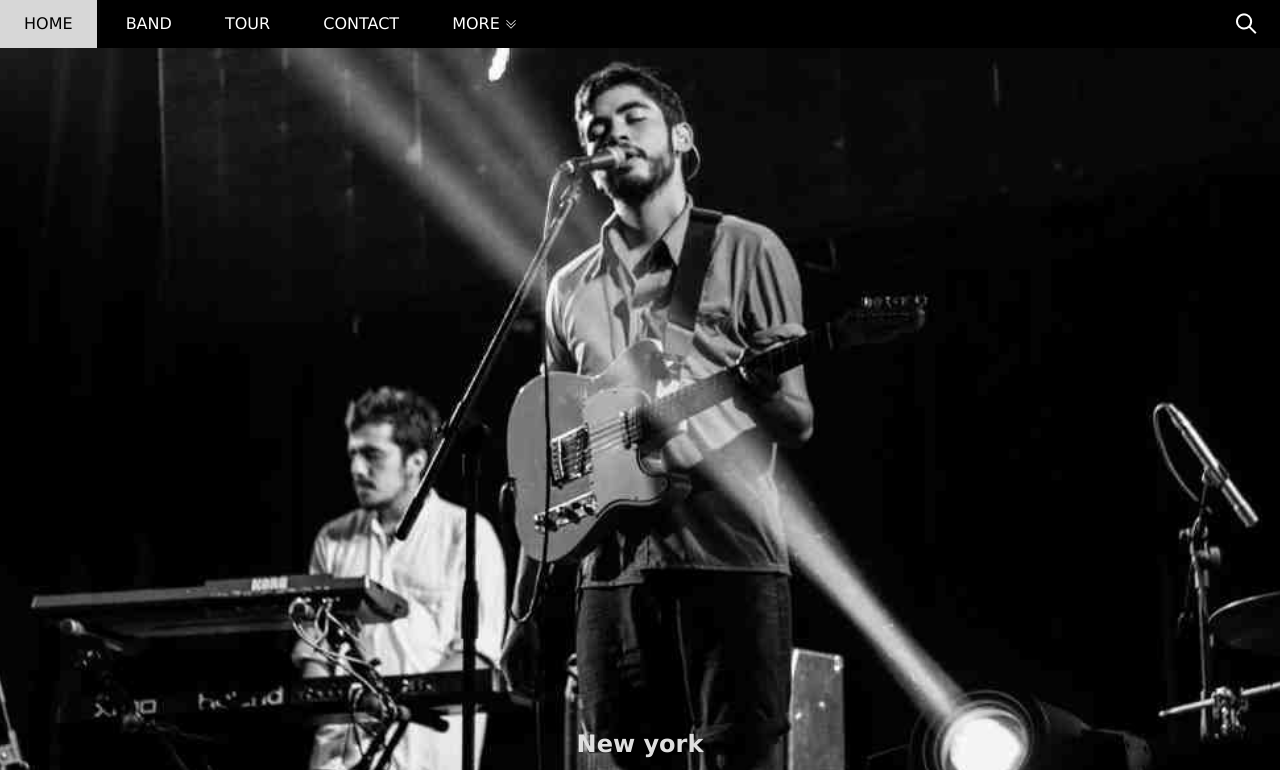
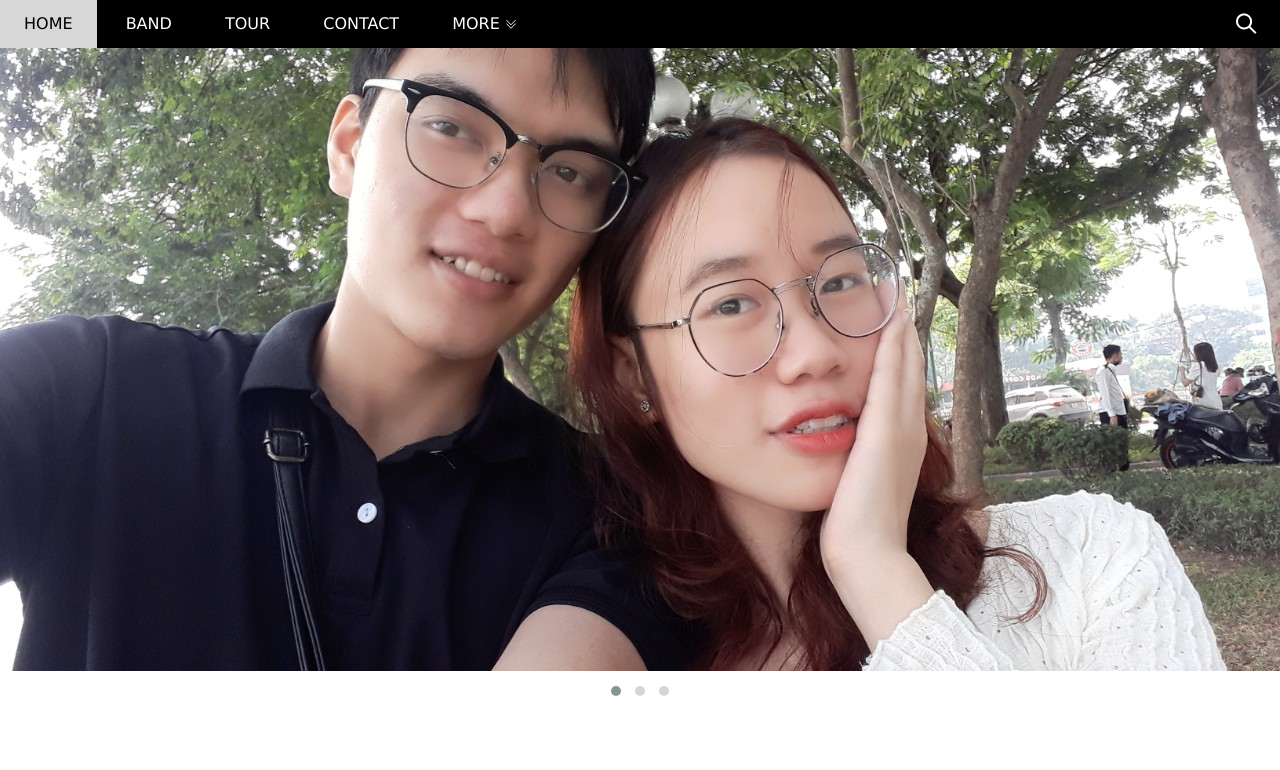
Before and after one commit to quangdung20/The-band, a plain HTML site: page index.html in a window 1280 px wide. Shown: the top 770 px of the page. Drawn offline with nearby package versions, Linux system fonts and the light colour scheme.

Commit message:
fix slider

```diff
--- /dev/null
+++ b/assets/css/owl.theme.default.min.css
@@ -0,0 +1,6 @@
+/**
+ * Owl Carousel v2.3.4
+ * Copyright 2013-2018 David Deutsch
+ * Licensed under: SEE LICENSE IN https://github.com/OwlCarousel2/OwlCarousel2/blob/master/LICENSE
+ */
+.owl-theme .owl-dots,.owl-theme .owl-nav{text-align:center;-webkit-tap-highlight-color:transparent}.owl-theme .owl-nav{margin-top:10px}.owl-theme .owl-nav [class*=owl-]{color:#FFF;font-size:14px;margin:5px;padding:4px 7px;background:#D6D6D6;display:inline-block;cursor:pointer;border-radius:3px}.owl-theme .owl-nav [class*=owl-]:hover{background:#869791;color:#FFF;text-decoration:none}.owl-theme .owl-nav .disabled{opacity:.5;cursor:default}.owl-theme .owl-nav.disabled+.owl-dots{margin-top:10px}.owl-theme .owl-dots .owl-dot{display:inline-block;zoom:1}.owl-theme .owl-dots .owl-dot span{width:10px;height:10px;margin:5px 7px;background:#D6D6D6;display:block;-webkit-backface-visibility:visible;transition:opacity .2s ease;border-radius:30px}.owl-theme .owl-dots .owl-dot.active span,.owl-theme .owl-dots .owl-dot:hover span{background:#869791}
--- a/assets/css/style.css
+++ b/assets/css/style.css
@@ -1,4 +1,10 @@
-  *{
+@import url('https://fonts.googleapis.com/css2?family=Roboto:wght@500&display=swap');
+@import url('https://fonts.googleapis.com/css2?family=Roboto:wght@300&display=swap');
+@import url('https://fonts.googleapis.com/css2?family=Roboto+Slab:wght@300&display=swap');
+@import url('https://fonts.googleapis.com/css2?family=Montserrat:wght@300&display=swap');
+
+
+ *{
       padding: 0;
       margin: 0;
       box-sizing: border-box;
@@ -98,23 +104,62 @@ ul {
 #slider  {
     position: relative;
     margin-top: 48px;
-    padding-top: 50%;
+    /* padding-top: 50%; */
 }
-#slider .text-content {
-    bottom: 0;
-    color :rgb(223, 223, 223);
-    text-align: center;
-    flex: center;
-    padding: 32px 0;
 
+/* .slider{
+    position: relative;
+    width: 100%;
+    height: 100%;
+    margin: 48px 0;
+    display: flex;
+    justify-content: center;
 }
-#slider .text-slide{
-    margin : 10px 0;
-    font-size: 24px;
+.slider .slider-left{
+    width: 70%;
+    height: 100%;
+    position: relative;
+    overflow: hidden;
 }
-#slider .text-description{
-    margin: 15px 0;
+.slider-left-container{
+    position: relative;
+    width: 100%;
+    height: 100%;
+    transition: 2s;
 }
+.slider .slider-left .slider-left-top{
+    width: 100%;
+    height: 430px;
+    position: relative;
+    transition: all 2s;
+}
+.slider .slider-left .slider-left-top img{
+    width: 784px;
+    height: 430px;
+    position: absolute;
+}
+.slider .slider-left .slider-left-top a:nth-child(2) img{
+    transform: translateX(100%);
+}
+.slider .slider-left .slider-left-top a:nth-child(3) img{
+    transform: translateX(200%);
+}
+
+.slider-left .slider-left-top-btn {
+    position: absolute;
+    z-index: 10000;
+    width: 100%;
+    top: 50%;
+    transform: translateY(-50%);
+    display: flex;
+    justify-content: space-between;
+}
+.slide-img{
+    width: 100%;
+}
+/*begin slide  */
+
+ */
 
 #content{
     max-width: 2000px;
@@ -472,3 +517,9 @@ header.modal-header {
 .modal-footer a{
     color: #2196F3!important;
 }
+
+/* slide */
+
+.owl-carousel {
+    z-index: 0;
+}
--- a/index.html
+++ b/index.html
@@ -6,11 +6,13 @@
         <meta charset="UTF-8" />
         <meta name="viewport" content="width=device-width, initial-scale=1.0">
         <meta http-equiv="X-UA-Compatible" content="IE=edge">
+        <link rel="stylesheet" href="./assets/css/owl.carousel.min.css">
+        <link rel="stylesheet" href="./assets/css/owl.theme.default.min.css">
         <link rel="stylesheet" href="./assets/css/style.css">
         <link rel="stylesheet" href="./assets/Fonts Icon/themify-icons-font/themify-icons/themify-icons.css">
-        <link rel="stylesheet" href="./assets/img/slider/la.jpg">
         <link rel="stylesheet" href="./assets/css/style_responsive.css">
-        <script src ="javascript/header.js" places ></script>
+        <link rel="stylesheet" href="https://cdnjs.cloudflare.com/ajax/libs/font-awesome/6.2.0/css/all.min.css" integrity="sha512-xh6O/CkQoPOWDdYTDqeRdPCVd1SpvCA9XXcUnZS2FmJNp1coAFzvtCN9BmamE+4aHK8yyUHUSCcJHgXloTyT2A==" crossorigin="anonymous" referrerpolicy="no-referrer" />
+        <script src ="javascript/header.js" defer ></script>
     </head>
     <body>
         <div id="main">
@@ -38,12 +40,15 @@
             <div id="content">
                 <!-- The Band -->
                 <!-- Begin slider -->
-                <div id="slider" style="background: url(./assets/img/slider/chicago.jpg)  top center/ cover no-repeat;">
-                    <div class="text-content">
-                        <h3 class="text-slide">New york</h3>
-                        <p class="text-description"><b>The atmosphere in New York is lorem ipsum.</b></p>
+
+                <div id="slider">
+                    <div class="owl-carousel owl-theme">
+                        <!-- <img class="owl-lazy" data-src="assets/img/slider/slide (1).jpg" >
+                        <img class="owl-lazy" data-src="assets/img/slider/slide (2).jpg"> -->
+                        <img class="owl-lazy" data-src="assets/img/slider/slide (2).jpg" alt="">
+                        <img class="owl-lazy" data-src="assets/img/slider/slide (1).jpg" alt="">
+                        <img class="owl-lazy" data-src="assets/img/slider/slide (3).jpg" alt="">
                     </div>
-
                 </div>
             <!-- End slider -->
                 <!-- The Band -->
@@ -221,43 +226,17 @@
 
             </div>
          </div>
-         <script type="text/javascript">
-            var Nav = document.querySelector('#nav');
-            var NavContent = document.querySelectorAll('#nav .nav-content');
-            var MbMenu = document.querySelector('#mobile-menu');
-            var ListMore = document.querySelectorAll('.list-items');
-            var NavLength = NavContent.length;
-
-            console.log(Nav.clientWidth);
-
-            MbMenu.onclick = function(){
-                if(Nav.clientHeight == '48'){
-                    for(var i=0; i < NavLength; i++){
-                        NavContent[i].style.display = 'inline-block';
-                        }
-                    }
-
-                else {
-                    for(var i=0; i < NavLength; i++){
-                        NavContent[i].style.display = '';
-                    }
-                }
-            }
-
-            for(var i=0; i < NavLength; i++){
-                 var NavC = NavContent[i];
-                 NavC.onclick = function(){
-                    var NavWidth = Nav.clientWidth;
-                    if(NavWidth < '750'){
-                        for(var j=0; j < NavLength; j++){
-                            NavContent[j].style.display = 'none';
-                        }
-                    }
-
-                }
-            }
-         </script>
-
+        <script src="https://code.jquery.com/jquery-3.6.1.min.js"></script>
+        <script src="jquery.min.js"></script>
+        <script src="javascript/owl.carousel.min.js"></script>
+        <script>
+            $('.owl-carousel').owlCarousel({
+            items:1,
+            lazyLoad:true,
+            loop:true,
+            margin: 0
+            });
+        </script>
     </body>
 
 </html>
--- a/javascript/header.js
+++ b/javascript/header.js
@@ -1,28 +1,31 @@
+var Nav = document.querySelector('#nav');
+var NavContent = document.querySelectorAll('#nav .nav-content');
+var MbMenu = document.querySelector('#mobile-menu');
+var ListMore = document.querySelectorAll('.list-items');
+var NavLength = NavContent.length;
+MbMenu.onclick = function(){
+    if(Nav.clientHeight == '48'){
+        for(var i=0; i < NavLength; i++){
+            NavContent[i].style.display = 'inline-block';
+            }
+        }
 
-// var Nav = document.querySelector('#nav');
-// var NavContent = document.querySelectorAll('#nav .nav-content');
-// var MbMenu = document.querySelector('#mobile-menu');
-// var ListMore = document.querySelectorAll('.list-items');
-// var NavLength = NavContent.length
-// console.log(Nav.clientWidth);
-// if(Nav.clientWidth < '750'){
+    else {
+        for(var i=0; i < NavLength; i++){
+            NavContent[i].style.display = '';
+        }
+    }
+}
 
-//     MbMenu.onclick = function(){
-//         if(Nav.clientHeight == '48'){
-//             for(var i=0; i < NavLength; i++){
-//                 NavContent[i].style.display = 'inline-block';
-//             }
-//         }
+for(var i=0; i < NavLength; i++){
+     var NavC = NavContent[i];
+     NavC.onclick = function(){
+        var NavWidth = Nav.clientWidth;
+        if(NavWidth < '750'){
+            for(var j=0; j < NavLength; j++){
+                NavContent[j].style.display = 'none';
+            }
+        }
 
-
-//     }
-//         for(var i=0; i < NavLength; i++){
-//             var NavC = NavContent[i];
-//             NavC.onclick = function(){
-//                 for(var j=0; j < NavLength; j++){
-//                     NavContent[j].style.display = 'none';
-//                 }
-
-//             }
-//         }
-// }
+    }
+}
```
Also changed, not shown: assets/css/owl.carousel.min.css (added), assets/img/slider/a1.jpg (added), assets/img/slider/a2.jpg (added), assets/img/slider/a3.jpg (added), assets/img/slider/b (1).jpg (added), assets/img/slider/b (2).jpg (added), assets/img/slider/b (3).jpg (added), assets/img/slider/cropped-favicon.png (deleted), assets/img/slider/la.jpg (deleted), assets/img/slider/map.jpg (deleted), assets/img/slider/slide (1).jpg (added), assets/img/slider/slide (2).jpg (added), assets/img/slider/slide (3).jpg (added), assets/img/slider/slide1.jpg (added), 1 more files.
